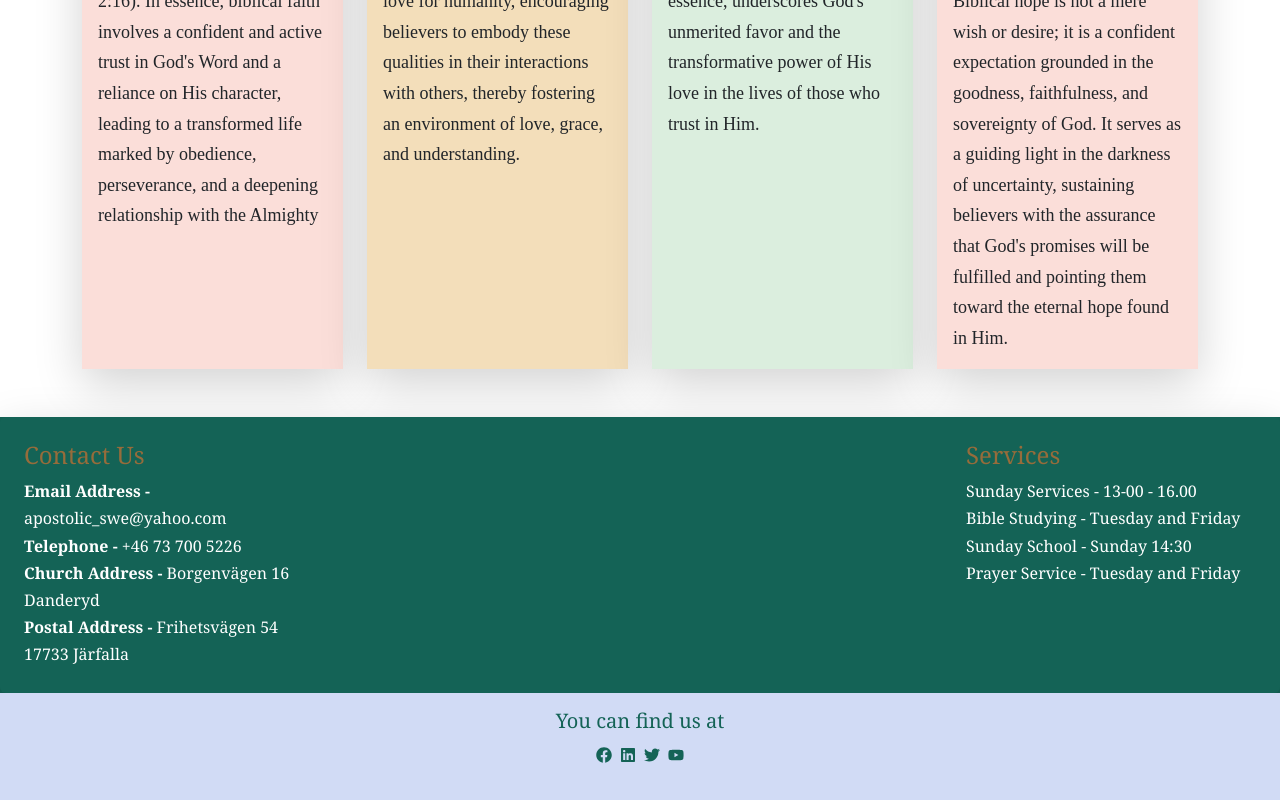
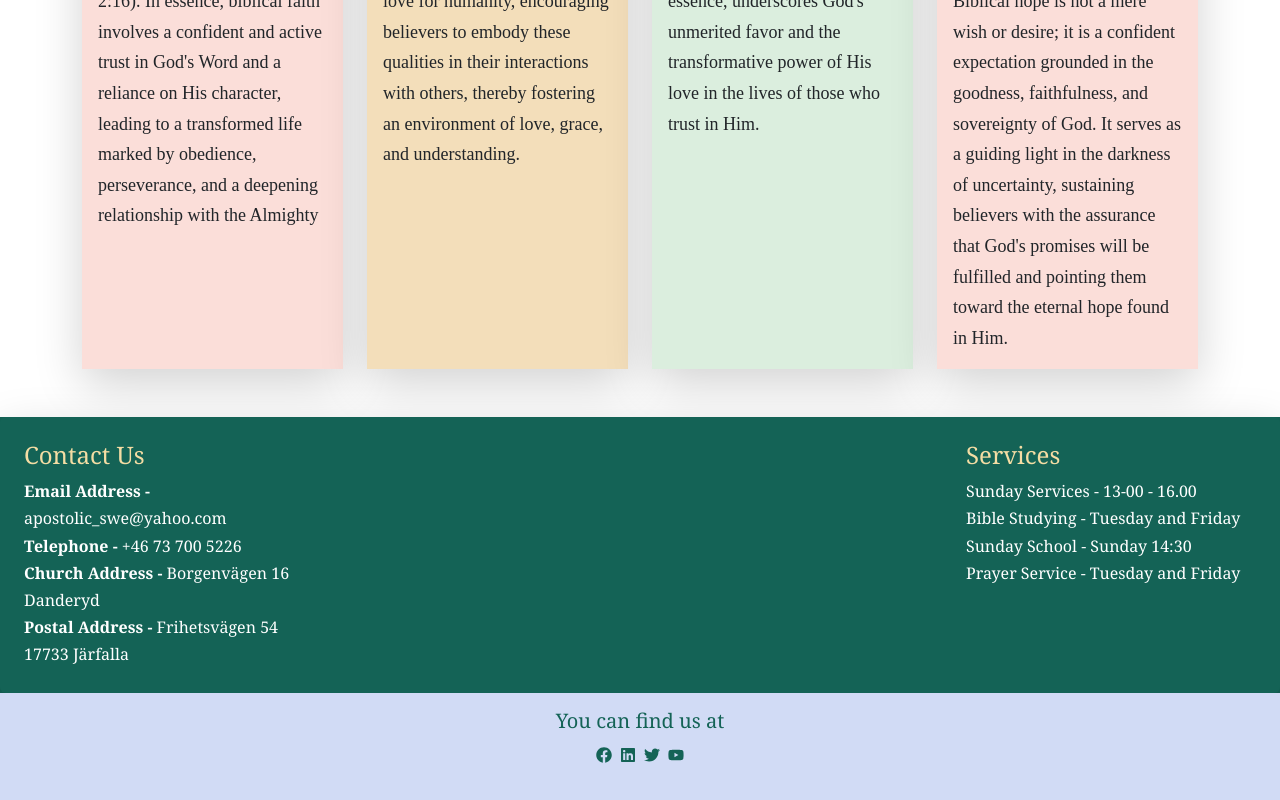
Before and after one commit to azebkidanemariam/ACIF-Sverige, a React (Create React App) app: page / in a window 1280 px wide. Shown: the part 3396-4196 px from the top of the page. Built offline with nearby package versions, Linux system fonts and the light colour scheme; a web font is replaced by a local one.

Commit message:
fix color conytrast for more redability

```diff
--- a/src/component/footer/footer.js
+++ b/src/component/footer/footer.js
@@ -9,7 +9,7 @@ function FooterComponent() {
       <div className="shadow-lg mt-4 rounded p-4 ">
         <div className="row d-flex justify-content-between ">
           <div className="col-sm-3 col-2xl-2 col-12 ">
-            <h4>Contact Us</h4>
+            <h4 style={{ color: " #f4dda4" }}>Contact Us</h4>
             <ul style={{ padding: "0px" }}>
               <li>
                 <strong>Email Address - </strong> apostolic_swe@yahoo.com
@@ -27,7 +27,7 @@ function FooterComponent() {
             </ul>
           </div>
           <div className="col-sm-3 col-12">
-            <h4>Services</h4>
+            <h4 style={{ color: " #f4dda4" }}>Services</h4>
             <ul style={{ padding: "0px" }}>
               <li>Sunday Services - 13-00 - 16.00</li>
               <li>Bible Studying - Tuesday and Friday</li>
```
